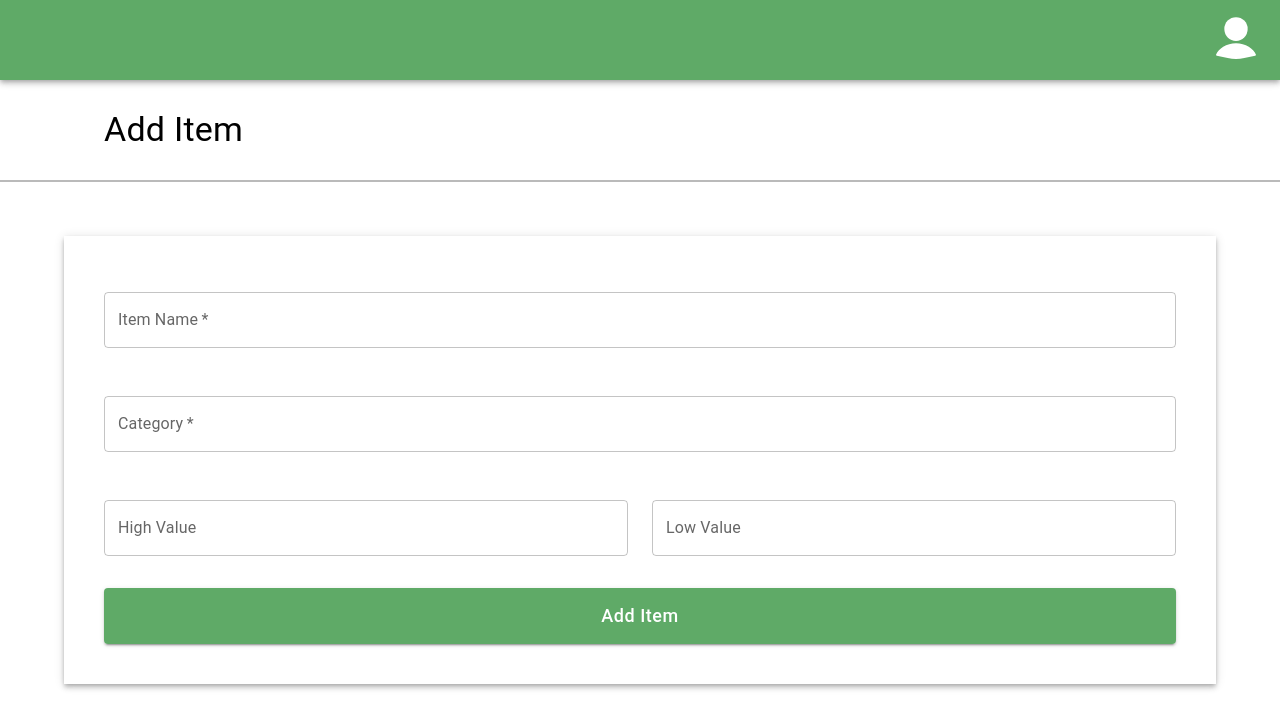
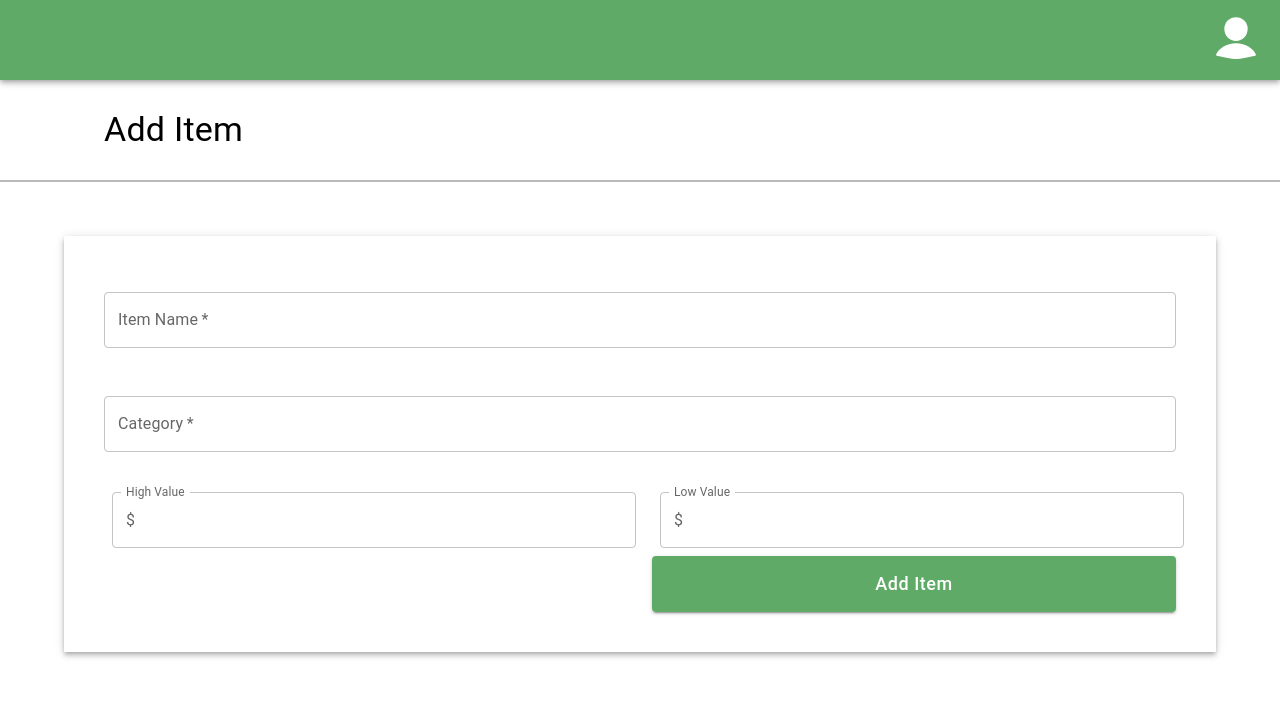
Before and after one commit to hack4impact-utk/mission-of-hope, a Next.js app: page /item/add in a window 1280 px wide. Shown: the top 728 px of the page. Built offline with nearby package versions, Linux system fonts and the light colour scheme.

Commit message:
Format high/low value as currency and add $ adornment

```diff
--- a/src/views/addItemView/index.tsx
+++ b/src/views/addItemView/index.tsx
@@ -1,6 +1,16 @@
 'use client';
 import TopBar from '@/components/top-bar';
-import { Box, Button, Grid, TextField, Typography } from '@mui/material';
+import {
+  Box,
+  Button,
+  FormControl,
+  Grid,
+  InputAdornment,
+  InputLabel,
+  OutlinedInput,
+  TextField,
+  Typography,
+} from '@mui/material';
 import { useState } from 'react';
 
 export default function AddItemView() {
@@ -100,36 +110,39 @@ export default function AddItemView() {
               {/* Consider using Select component here for dropdown */}
             </Grid>
             <Grid item xs={12} sm={6}>
-              <TextField
+              <FormControl fullWidth sx={{ m: 1 }}>
+                <InputLabel htmlFor="highValue">High Value</InputLabel>
+                <OutlinedInput
+                  label="High Value"
+                  id="highValue"
                   type="number"
-                id="highValue"
-                label="High Value"
-                variant="outlined"
-                fullWidth
-                margin="normal"
                   value={highValue}
-                onChange={(e) =>
-                  setHighValue(
-                    Number(e.target.value) < 0 ? '0' : e.target.value
-                  )
+                  onChange={(e) => setHighValue(e.target.value)}
+                  onBlur={(e) =>
+                    setHighValue(Number(e.target.value).toFixed(2))
+                  }
+                  startAdornment={
+                    <InputAdornment position="start">$</InputAdornment>
                   }
                 />
+              </FormControl>
             </Grid>
             <Grid item xs={12} sm={6}>
-              <TextField
+              <FormControl fullWidth sx={{ m: 1 }}>
+                <InputLabel htmlFor="lowValue">Low Value</InputLabel>
+                <OutlinedInput
+                  label="Low Value"
+                  id="lowValue"
                   type="number"
-                id="lowValue"
-                label="Low Value"
-                variant="outlined"
-                fullWidth
-                margin="normal"
                   value={lowValue}
-                onChange={(e) =>
-                  setLowValue(Number(e.target.value) < 0 ? '0' : e.target.value)
+                  onChange={(e) => setLowValue(e.target.value)}
+                  onBlur={(e) => setLowValue(Number(e.target.value).toFixed(2))}
+                  startAdornment={
+                    <InputAdornment position="start">$</InputAdornment>
                   }
                 />
-            </Grid>
-            <Grid item xs={12}>
+              </FormControl>
+
               <Button
                 type="submit"
                 variant="contained"
```
Lines whose indentation alone changed are shown as unchanged.
